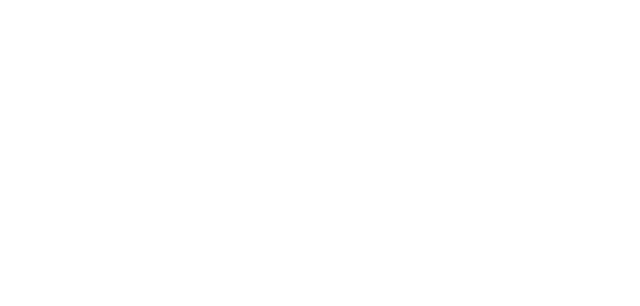
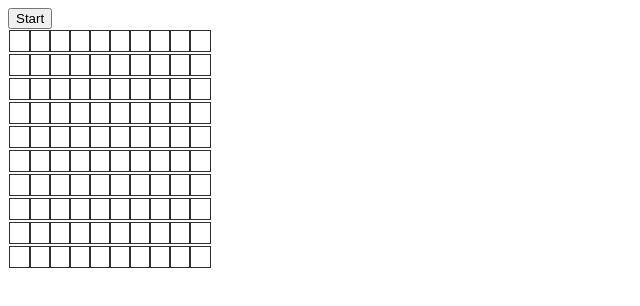
Before and after one commit to zerothreadsonfire/pathfinding-visualizer, a React (Create React App) app: page / in a window 1280 px wide. Shown: the top 306 px of the page, without its empty margins (0-640 px from the left). Built offline with nearby package versions, Linux system fonts and the light colour scheme.

Commit message:
game of life WIP

```diff
--- a/src/App.css
+++ b/src/App.css
@@ -1,5 +1,24 @@
-.cell {
+.grid {
+  margin: auto;
+}
+
+.grid-container {
+  display: grid;
+  grid-template-columns: repeat(10, 20px);
+}
+
+.grid__row {
+  display: flex;
+  flex-direction: row;
+}
+
+.grid__cell {
   width: 20px;
   height: 20px;
-  background-color: red;
+  border: 1px solid #2f2f2f;
+  margin: 1px;
 }
+
+.grid__cell--active {
+  background-color: pink;
+}
--- a/src/App.js
+++ b/src/App.js
@@ -1,6 +1,7 @@
 import React from 'react';
 import './App.css';
 import Pathfinder from './Pathfinder/Pathfinder';
+import ConwayGameOfLife from './Conway Game of Life/ConwayGameOfLife';
 
 class App extends React.Component {
   constructor(props) {
@@ -9,9 +10,10 @@ class App extends React.Component {
 
   render() {
     return(
-      <>
-        <Pathfinder />
-      </>
+      <div className="cmp-container">
+        {/* <Pathfinder /> */}
+        <ConwayGameOfLife />
+      </div>
     )
   }
 }
--- /dev/null
+++ b/src/Conway Game of Life/ConwayGameOfLife.js
@@ -0,0 +1,89 @@
+import React from 'react';
+
+const numRows = 10;
+const numCols = 10;
+const operations = [[0,1], [0,-1], [1,-1], [-1,1], [1,1], [-1,-1], [1,0], [-1,0]];
+
+const ConwayGameOfLife = () => {
+
+  const [grid, setGrid] = React.useState(() => {
+    const rows = [];
+    for (let i = 0; i < numRows; ++i) {
+      rows.push(new Array(numCols).fill(0));
+    }
+
+    return rows;
+  });
+  const [running, setRunning] = React.useState(false);
+
+  const runningRef = React.useRef(running);
+  runningRef.current = running;
+
+  const mutateGrid = (grid) => {
+    const newGrid = [];
+    grid.map(row => {
+      newGrid.push(row);
+    })
+
+    return newGrid;
+  }
+
+  const runSimulation = React.useCallback(() => {
+    if(!runningRef.current) return;
+
+    for(let i=0; i<numRows; ++i) {
+      for(let j=0; j<numCols; ++j) {
+        let neighbours = 0;
+        operations.forEach(operation => {
+          const newX = i + operation[0];
+          const newY = j + operation[1];
+
+          if(newX >=0 && newX < numRows && newY >= 0 && newY < numCols) {
+            neighbours += grid[newX][newY];
+          }
+        });
+
+        if(neighbours < 2 || neighbours > 3) {
+          const newGrid = mutateGrid(grid);
+          newGrid[i][j] = 0;
+          setGrid(newGrid);
+        } else if (grid[i][j] === 0 && neighbours === 3){
+          const newGrid = mutateGrid(grid);
+          newGrid[i][j] = 1;
+          setGrid(newGrid);
+        }
+      }
+    }
+
+    setTimeout(runSimulation, 1000);
+  }, []);
+
+  return (
+    <>
+      <button onClick={() => {
+        setRunning(!running);
+        if(running === false) {
+          runningRef.current = true;
+          runSimulation();
+        }
+      }}>{running ? 'Stop' : 'Start'}</button>
+      <div className="grid-container">
+        {grid.map((row, x) => {
+          return row.map((cell, y) => {
+            return <div
+              key={`${x}-${y}`}
+              className={"grid__cell " + (grid[x][y] ? "grid__cell--active" : "")}
+              onClick={() => {
+                const newGrid = mutateGrid(grid);
+                newGrid[x][y] = newGrid[x][y] === 0 ? 1 : 0;
+                setGrid(newGrid);
+              }}>
+            </div>
+          })
+        })}
+      </div>
+    </>
+  )
+}
+
+export default ConwayGameOfLife;
--- a/src/Pathfinder/Node.jsx
+++ b/src/Pathfinder/Node.jsx
@@ -8,9 +8,8 @@ class Node extends React.Component {
 
   render() {
     return(
-      <>
-
-      </>
+      <div className="grid__cell">
+      </div>
     )
   }
 }
--- a/src/Pathfinder/Pathfinder.jsx
+++ b/src/Pathfinder/Pathfinder.jsx
@@ -1,4 +1,5 @@
 import React from 'react';
+import Node from './Node';
 
 class Pathfinder extends React.Component {
   constructor(props) {
@@ -11,8 +12,8 @@ class Pathfinder extends React.Component {
   componentDidMount() {
     const grid = [];
 
-    for(let i=0; i<50; ++i) {
-      const currentRow = new Array(50).fill(0);
+    for(let i=0; i<10; ++i) {
+      const currentRow = new Array(10).fill(0);
       grid.push(currentRow);
     }
 
@@ -23,13 +24,18 @@ class Pathfinder extends React.Component {
     const {grid} = this.state;
 
     return(
-      <div>
+      <div className="grid">
       {
-        grid.map(row => {
-          row.map(cell => {
-            <div className="cell"></div>
-          })
-        })
+       grid.map((row, x) => {
+         return <div key={x} className="grid__row">
+           {
+             row.map((cell, y) => {
+               return <Node key={y}
+              />
+             })
+           }
+         </div>
+       })
       }
       </div>
     )
```
Also changed, not shown: src/algorithms/dijkstra.js (added).
